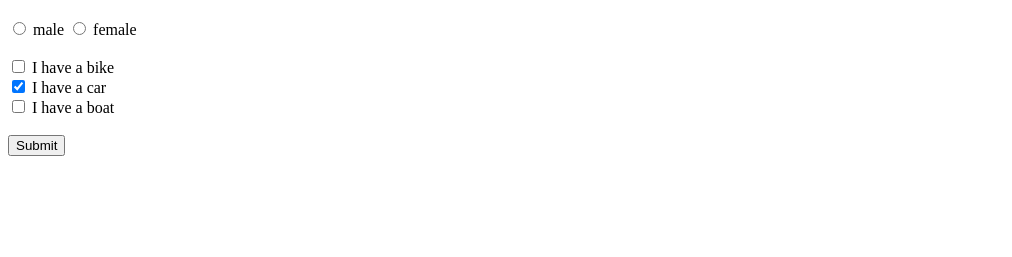
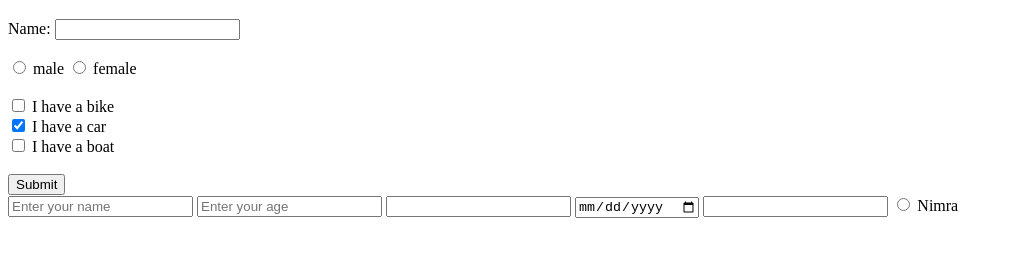
Before and after one commit to Nimraedu/day3, a plain HTML site: page index.html in a window 1280 px wide. Shown: the part 61-318 px from the top of the page, without its empty margins (0-1012 px from the left). Drawn offline with Linux system fonts and the light colour scheme.

Commit message:
Update index.html

```diff
--- a/index.html
+++ b/index.html
@@ -10,8 +10,9 @@
     <form>
 
 
-
-        <input selected type="radio" name="gender"> male
+        <label for="name">Name:</label>
+        <input type="text" id="name" name="name"><br><br>
+        <input type="radio" name="gender"> male
         <input  type="radio" name="female"> female <br><br>
         <input type="checkbox" name="vehicle1" value="Bike"> I have a bike<br>
         <input type="checkbox" name="vehicle2" value="Car" checked> I have a car<br>
@@ -21,5 +22,19 @@
 
 
     </form>
+
+    <form action="">
+    <label for="name"></label>
+    <input type="text" id="name" name="name" placeholder="Enter your name">
+    <label for="age"></label>
+    <input type="number" id="age" name="age" placeholder="Enter your age">
+    <input for ="dob"></input>
+    <input type="date" id="dob" name="dob" placeholder="Enter your date of birth">
+    <input for="gender"></input>
+    <input type="radio" id="abc"
+    name="nimra"
+    value="nimra"> Nimra
+
+    </form>
 </body>
 </html>
```
